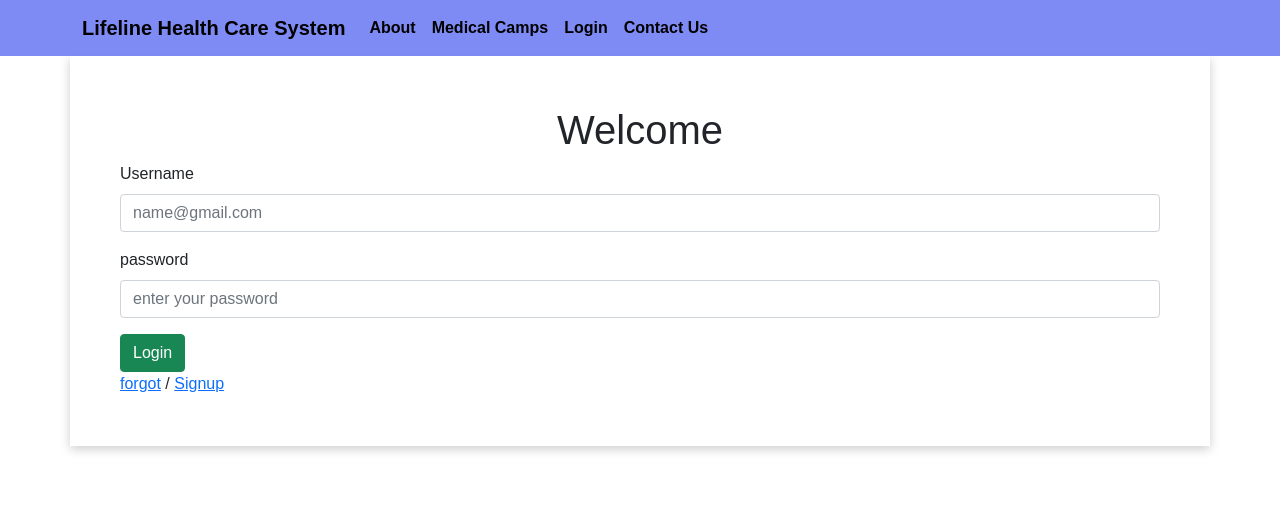
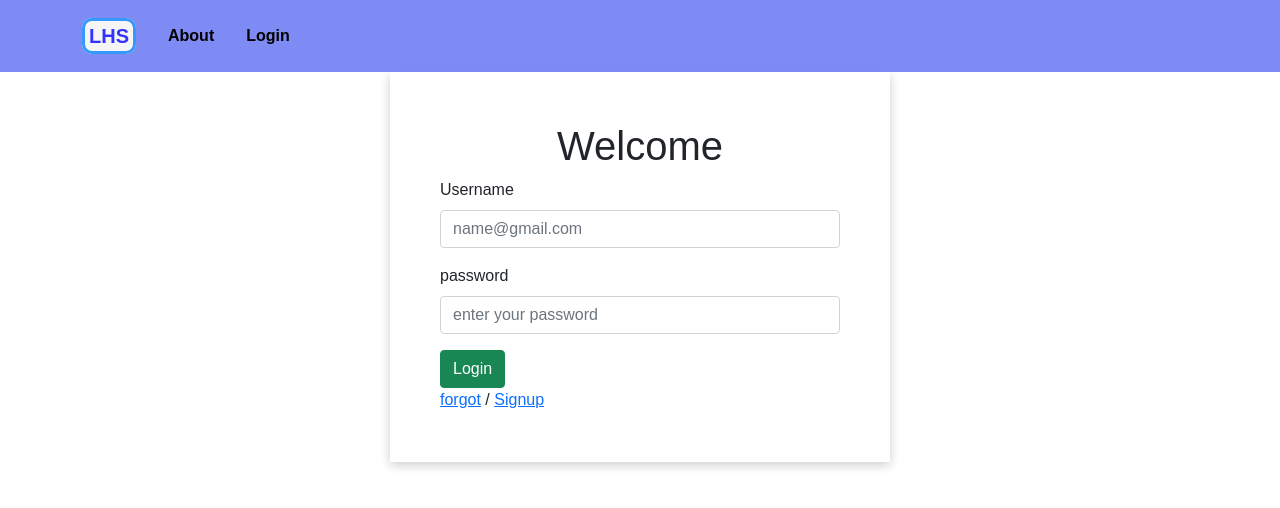
Before and after one commit to chamundeswari12/LifelineHealthcareSysytem, a React (Create React App) app: page /login in a window 1280 px wide. Shown: the top 508 px of the page. Built offline with nearby package versions, Linux system fonts and the light colour scheme.

Commit message:
styles changes

```diff
--- a/src/components/Login.css
+++ b/src/components/Login.css
@@ -4,3 +4,9 @@
   padding: 50px 50px;
   box-shadow: 0 3px 10px rgb(0 0 0 / 0.2);
 }
+@media screen and (min-width: 720px) {
+  #login {
+    align-items: center;
+    width: 500px;
+  }
+}
--- a/src/components/Login.js
+++ b/src/components/Login.js
@@ -2,10 +2,15 @@ import { Button, Form } from "react-bootstrap";
 import { Link } from "react-router-dom";
 import "./Login.css";
 export default function Login() {
+  const handleSubmit = (e) => {
+    e.preventDefault();
+    console.log(e.target);
+  };
+
   return (
     <div id="login" className="container-sm ">
       <h1 className="text-center">Welcome</h1>
-      <Form>
+      <Form onSubmit={handleSubmit}>
         <Form.Group className="mb-3">
           <Form.Label>Username</Form.Label>
           <Form.Control required type="email" placeholder="name@gmail.com" />
--- a/src/components/Navbar.css
+++ b/src/components/Navbar.css
@@ -2,11 +2,16 @@
   background: rgba(114, 127, 243, 0.9);
 }
 #nav {
+  display: flex;
   align-items: flex-end;
 }
 #navbar-brand {
   font-weight: bold;
-  color: black;
+  padding: 4px;
+  color: #3333ff;
+  background-color: whitesmoke;
+  border: solid #3399ff;
+  border-radius: 10px;
   text-decoration: none;
 }
 #navbar-brand:hover {
--- a/src/components/Navbar.js
+++ b/src/components/Navbar.js
@@ -7,24 +7,20 @@ export default function NavBar() {
       <Container>
         <Navbar.Brand>
           <Link to="/" id="navbar-brand">
-            Lifeline Health Care System
+            LHS
           </Link>
         </Navbar.Brand>
         <Navbar.Toggle aria-controls="basic-navbar-nav" />
         <Navbar.Collapse id="basic-navbar-nav">
-          <Nav id="nav" className="ml-auto">
-            <Nav.Link id="nav-link">
-              <Link to="/" id="nav-link">
-                About
-              </Link>
-            </Nav.Link>
-            <Nav.Link id="nav-link">Medical Camps</Nav.Link>
-            <Nav.Link>
-              <Link to="/login" id="nav-link">
-                Login
-              </Link>
-            </Nav.Link>
-            <Nav.Link id="nav-link">Contact Us</Nav.Link>
+          <Nav id="nav">
+            <Link className="m-3" to="/" id="nav-link">
+              About
+            </Link>
+            {/* <Nav.Link id="nav-link">Medical Camps</Nav.Link> */}
+            <Link className="m-3" to="/login" id="nav-link">
+              Login
+            </Link>
+            {/* <Nav.Link id="nav-link">Contact Us</Nav.Link> */}
           </Nav>
         </Navbar.Collapse>
       </Container>
--- a/src/components/Signup.css
+++ b/src/components/Signup.css
@@ -2,3 +2,9 @@
   padding: 50px 50px;
   box-shadow: 0 3px 10px rgb(0 0 0 / 0.2);
 }
+@media screen and (min-width: 720px) {
+  #signup {
+    align-items: center;
+    width: 500px;
+  }
+}
--- a/src/index.js
+++ b/src/index.js
@@ -3,8 +3,6 @@ import ReactDOM from "react-dom";
 import "bootstrap/dist/css/bootstrap.min.css";
 import App from "./App";
 import { BrowserRouter as Router } from "react-router-dom";
-// import Temp from "./components/Temp";
-// import RegistrationForm from "./components/RegistrationForm";
 
 const rootElement = document.getElementById("root");
 ReactDOM.render(
```
